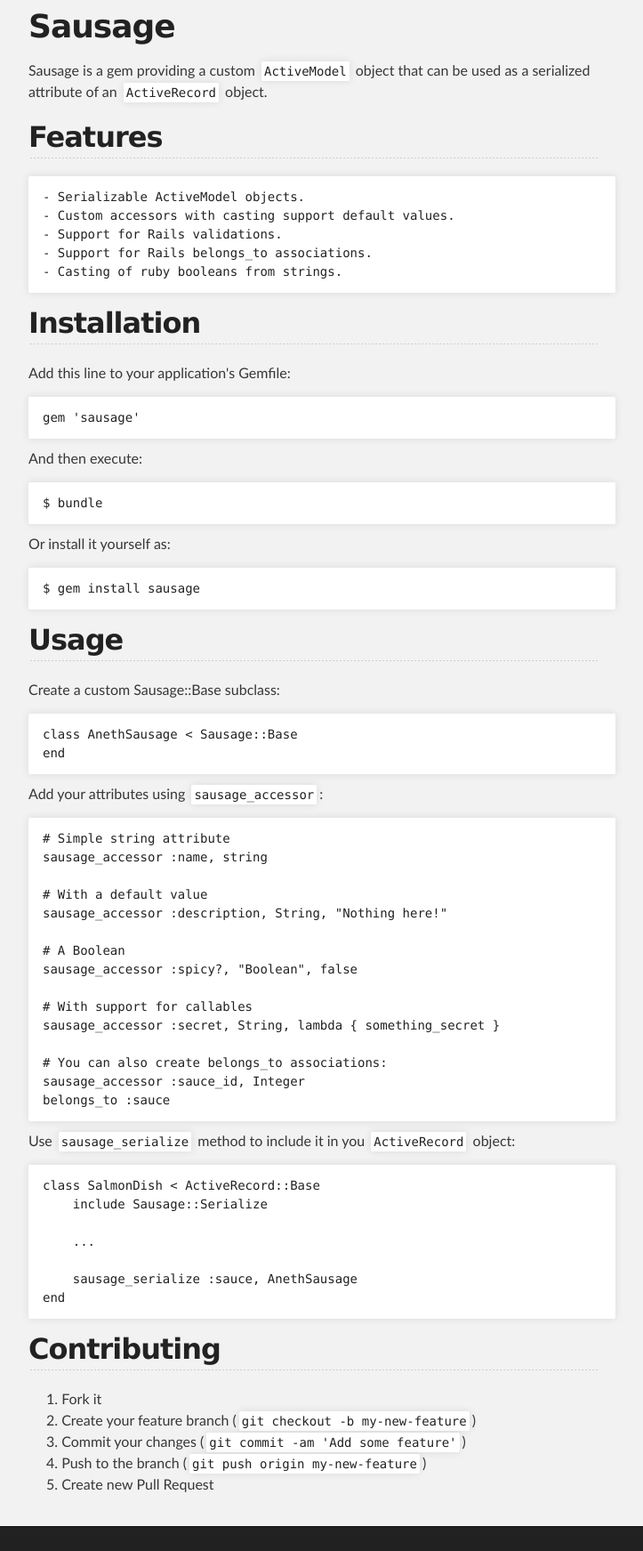
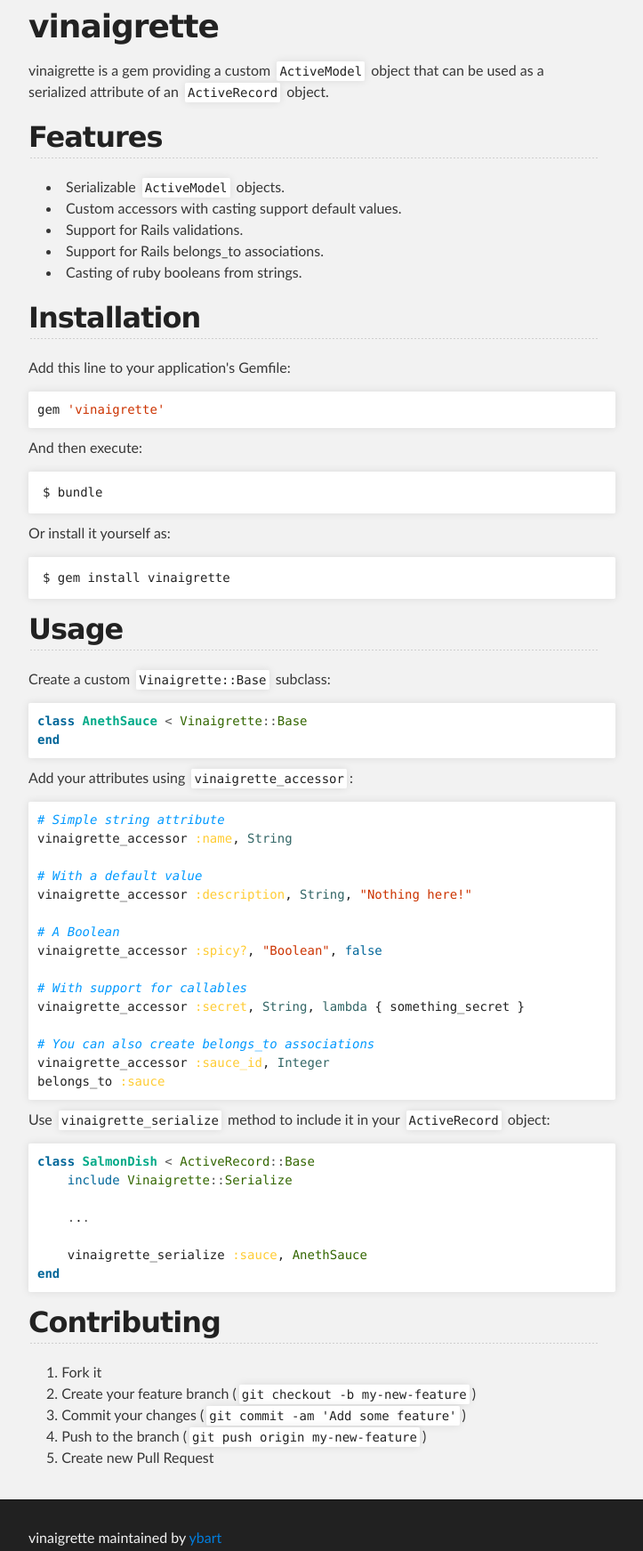
Before and after one commit to ybart/vinaigrette, a plain HTML site: page index.html in a window 1280 px wide. Shown: the part 293-2036 px from the top of the page at 89% size, without its empty margins (288-1011 px from the left). Drawn offline with Linux system fonts and the light colour scheme.

Commit message:
Create gh-pages branch via GitHub

```diff
--- a/index.html
+++ b/index.html
@@ -4,11 +4,11 @@
   <head>
     <meta charset='utf-8' />
     <meta http-equiv="X-UA-Compatible" content="chrome=1" />
-    <meta name="description" content="Sausage : Provides a custom serializable ActiveModel object with ActiveModel validations and ActiveRecord associations." />
+    <meta name="description" content="vinaigrette : Provides a custom serializable ActiveModel object with ActiveModel validations and ActiveRecord associations." />
 
     <link rel="stylesheet" type="text/css" media="screen" href="stylesheets/stylesheet.css">
 
-    <title>Sausage</title>
+    <title>vinaigrette</title>
   </head>
 
   <body>
@@ -16,14 +16,14 @@
     <!-- HEADER -->
     <div id="header_wrap" class="outer">
         <header class="inner">
-          <a id="forkme_banner" href="https://github.com/ybart/sausage">View on GitHub</a>
+          <a id="forkme_banner" href="https://github.com/ybart/vinaigrette">View on GitHub</a>
 
-          <h1 id="project_title">Sausage</h1>
+          <h1 id="project_title">vinaigrette</h1>
           <h2 id="project_tagline">Provides a custom serializable ActiveModel object with ActiveModel validations and ActiveRecord associations.</h2>
 
             <section id="downloads">
-              <a class="zip_download_link" href="https://github.com/ybart/sausage/zipball/master">Download this project as a .zip file</a>
-              <a class="tar_download_link" href="https://github.com/ybart/sausage/tarball/master">Download this project as a tar.gz file</a>
+              <a class="zip_download_link" href="https://github.com/ybart/vinaigrette/zipball/master">Download this project as a .zip file</a>
+              <a class="tar_download_link" href="https://github.com/ybart/vinaigrette/tarball/master">Download this project as a tar.gz file</a>
             </section>
         </header>
     </div>
@@ -31,26 +31,25 @@
     <!-- MAIN CONTENT -->
     <div id="main_content_wrap" class="outer">
       <section id="main_content" class="inner">
-        <h1>Sausage</h1>
+        <h1>vinaigrette</h1>
 
-<p>Sausage is a gem providing a custom <code>ActiveModel</code> object that can be used
+<p>vinaigrette is a gem providing a custom <code>ActiveModel</code> object that can be used
 as a serialized attribute of an <code>ActiveRecord</code> object.</p>
 
 <h2>Features</h2>
 
-<pre><code>- Serializable ActiveModel objects.
-- Custom accessors with casting support default values.
-- Support for Rails validations.
-- Support for Rails belongs_to associations.
-- Casting of ruby booleans from strings.
-</code></pre>
-
-<h2>Installation</h2>
+<ul>
+<li>Serializable <code>ActiveModel</code> objects.</li>
+<li>Custom accessors with casting support default values.</li>
+<li>Support for Rails validations.</li>
+<li>Support for Rails belongs_to associations.</li>
+<li>Casting of ruby booleans from strings.</li>
+</ul><h2>Installation</h2>
 
 <p>Add this line to your application's Gemfile:</p>
 
-<pre><code>gem 'sausage'
-</code></pre>
+<div class="highlight"><pre><span class="n">gem</span> <span class="s1">'vinaigrette'</span>
+</pre></div>
 
 <p>And then execute:</p>
 
@@ -59,46 +58,46 @@
 
 <p>Or install it yourself as:</p>
 
-<pre><code>$ gem install sausage
+<pre><code>$ gem install vinaigrette
 </code></pre>
 
 <h2>Usage</h2>
 
-<p>Create a custom Sausage::Base subclass:</p>
+<p>Create a custom <code>Vinaigrette::Base</code> subclass:</p>
 
-<pre><code>class AnethSausage &lt; Sausage::Base
-end
-</code></pre>
+<div class="highlight"><pre><span class="k">class</span> <span class="nc">AnethSauce</span> <span class="o">&lt;</span> <span class="no">Vinaigrette</span><span class="o">::</span><span class="no">Base</span>
+<span class="k">end</span>
+</pre></div>
 
-<p>Add your attributes using <code>sausage_accessor</code>:</p>
+<p>Add your attributes using <code>vinaigrette_accessor</code>:</p>
 
-<pre><code># Simple string attribute
-sausage_accessor :name, string
+<div class="highlight"><pre><span class="c1"># Simple string attribute</span>
+<span class="n">vinaigrette_accessor</span> <span class="ss">:name</span><span class="p">,</span> <span class="nb">String</span>
 
-# With a default value
-sausage_accessor :description, String, "Nothing here!"
+<span class="c1"># With a default value</span>
+<span class="n">vinaigrette_accessor</span> <span class="ss">:description</span><span class="p">,</span> <span class="nb">String</span><span class="p">,</span> <span class="s2">"Nothing here!"</span>
 
-# A Boolean
-sausage_accessor :spicy?, "Boolean", false
+<span class="c1"># A Boolean</span>
+<span class="n">vinaigrette_accessor</span> <span class="ss">:spicy?</span><span class="p">,</span> <span class="s2">"Boolean"</span><span class="p">,</span> <span class="kp">false</span>
 
-# With support for callables
-sausage_accessor :secret, String, lambda { something_secret }
+<span class="c1"># With support for callables</span>
+<span class="n">vinaigrette_accessor</span> <span class="ss">:secret</span><span class="p">,</span> <span class="nb">String</span><span class="p">,</span> <span class="nb">lambda</span> <span class="p">{</span> <span class="n">something_secret</span> <span class="p">}</span>
 
-# You can also create belongs_to associations:
-sausage_accessor :sauce_id, Integer
-belongs_to :sauce
-</code></pre>
+<span class="c1"># You can also create belongs_to associations</span>
+<span class="n">vinaigrette_accessor</span> <span class="ss">:sauce_id</span><span class="p">,</span> <span class="nb">Integer</span>
+<span class="n">belongs_to</span> <span class="ss">:sauce</span>
+</pre></div>
 
-<p>Use <code>sausage_serialize</code> method to include it in you <code>ActiveRecord</code> object:</p>
+<p>Use <code>vinaigrette_serialize</code> method to include it in your <code>ActiveRecord</code> object:</p>
 
-<pre><code>class SalmonDish &lt; ActiveRecord::Base
-    include Sausage::Serialize
+<div class="highlight"><pre><span class="k">class</span> <span class="nc">SalmonDish</span> <span class="o">&lt;</span> <span class="no">ActiveRecord</span><span class="o">::</span><span class="no">Base</span>
+    <span class="kp">include</span> <span class="no">Vinaigrette</span><span class="o">::</span><span class="no">Serialize</span>
 
-    ...
+    <span class="o">.</span><span class="n">.</span><span class="o">.</span>
 
-    sausage_serialize :sauce, AnethSausage
-end
-</code></pre>
+    <span class="n">vinaigrette_serialize</span> <span class="ss">:sauce</span><span class="p">,</span> <span class="no">AnethSauce</span>
+<span class="k">end</span>
+</pre></div>
 
 <h2>Contributing</h2>
 
@@ -115,7 +114,7 @@
     <!-- FOOTER  -->
     <div id="footer_wrap" class="outer">
       <footer class="inner">
-        <p class="copyright">Sausage maintained by <a href="https://github.com/ybart">ybart</a></p>
+        <p class="copyright">vinaigrette maintained by <a href="https://github.com/ybart">ybart</a></p>
         <p>Published with <a href="http://pages.github.com">GitHub Pages</a></p>
       </footer>
     </div>
```
Also changed, not shown: params.json (+1 -1 lines), 1 other file.
